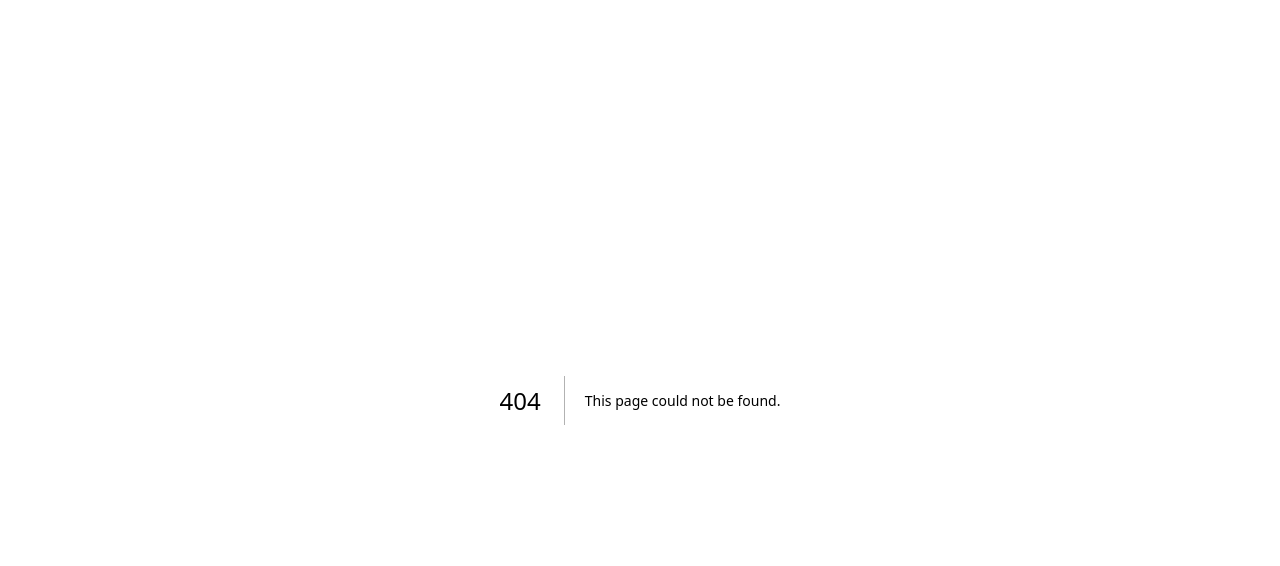
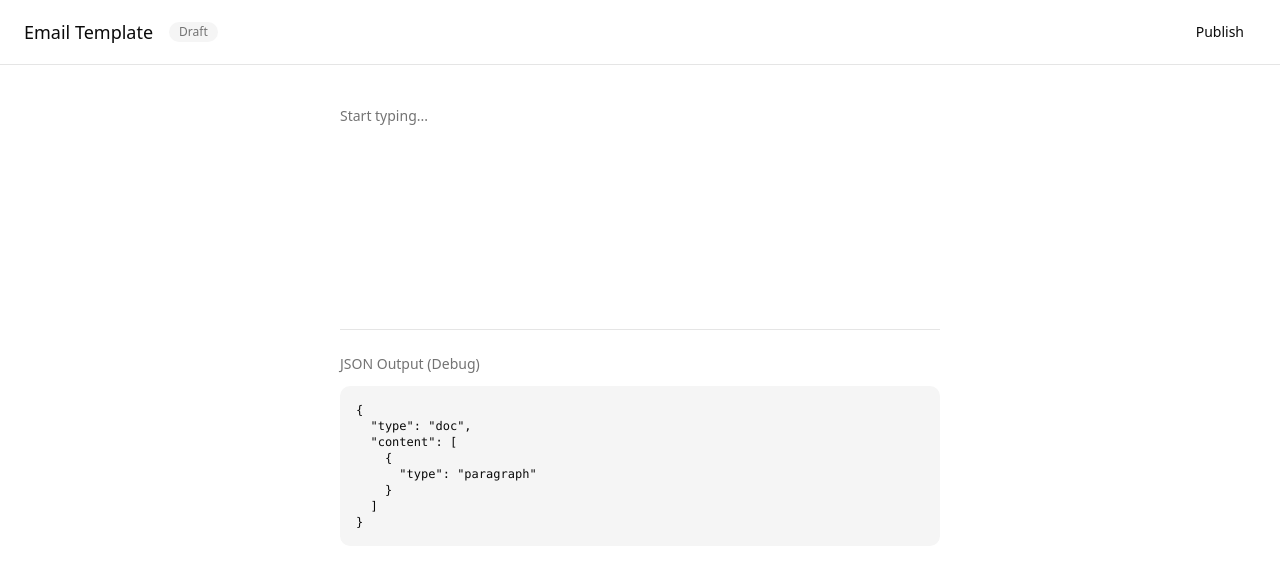
Before and after one commit to stefanraath3/email-builder-wysiwyg, a Next.js app: page /editor in a window 1280 px wide. Before the commit this address had no page. Shown: the top 566 px of the page. Built offline with nearby package versions, Linux system fonts and the light colour scheme.

Commit message:
Integrate TipTap editor with styles and update documentation. Added TipTap dependencies, implemented basic editor setup, and styled components to match the Resend aesthetic. Updated project status to complete Phase 1.

```diff
--- /dev/null
+++ b/app/editor/page.tsx
@@ -0,0 +1,33 @@
+import { EmailEditor } from "@/components/email-editor";
+
+export default function EditorPage() {
+  return (
+    <div className="min-h-screen bg-white">
+      {/* Top Bar */}
+      <div className="border-b border-border bg-white">
+        <div className="mx-auto max-w-7xl px-6 py-4">
+          <div className="flex items-center justify-between">
+            <div className="flex items-center gap-4">
+              <h1 className="text-lg font-medium">Email Template</h1>
+              <span className="rounded-full bg-muted px-2.5 py-0.5 text-xs text-muted-foreground">
+                Draft
+              </span>
+            </div>
+            <div className="flex items-center gap-2">
+              <button className="rounded-md px-3 py-1.5 text-sm font-medium text-foreground hover:bg-muted">
+                Publish
+              </button>
+            </div>
+          </div>
+        </div>
+      </div>
+
+      {/* Editor Canvas */}
+      <div className="mx-auto w-full max-w-7xl px-6 py-8">
+        <div className="mx-auto" style={{ width: "600px" }}>
+          <EmailEditor />
+        </div>
+      </div>
+    </div>
+  );
+}
--- a/app/globals.css
+++ b/app/globals.css
@@ -120,3 +120,95 @@
     @apply bg-background text-foreground;
   }
 }
+
+/* TipTap Editor Styles */
+.ProseMirror {
+  outline: none;
+}
+
+.ProseMirror p {
+  margin: 0;
+  padding: 0;
+}
+
+.ProseMirror p.is-editor-empty:first-child::before {
+  content: attr(data-placeholder);
+  float: left;
+  color: oklch(0.556 0 0);
+  pointer-events: none;
+  height: 0;
+}
+
+.ProseMirror .is-editor-empty:first-child::before {
+  content: attr(data-placeholder);
+  float: left;
+  color: oklch(0.556 0 0);
+  pointer-events: none;
+  height: 0;
+}
+
+.ProseMirror:focus {
+  outline: none;
+}
+
+.ProseMirror h1,
+.ProseMirror h2,
+.ProseMirror h3,
+.ProseMirror h4,
+.ProseMirror h5,
+.ProseMirror h6 {
+  margin: 0;
+  padding: 0;
+  font-weight: 600;
+}
+
+.ProseMirror h1 {
+  font-size: 2em;
+  line-height: 1.2;
+}
+
+.ProseMirror h2 {
+  font-size: 1.5em;
+  line-height: 1.3;
+}
+
+.ProseMirror h3 {
+  font-size: 1.25em;
+  line-height: 1.4;
+}
+
+.ProseMirror ul,
+.ProseMirror ol {
+  margin: 0;
+  padding-left: 1.5em;
+}
+
+.ProseMirror li {
+  margin: 0;
+  padding: 0;
+}
+
+.ProseMirror blockquote {
+  margin: 0;
+  padding-left: 1em;
+  border-left: 3px solid oklch(0.922 0 0);
+}
+
+.ProseMirror code {
+  background-color: oklch(0.97 0 0);
+  padding: 0.125em 0.25em;
+  border-radius: 0.25rem;
+  font-size: 0.9em;
+}
+
+.ProseMirror pre {
+  background-color: oklch(0.97 0 0);
+  padding: 0.75em 1em;
+  border-radius: 0.375rem;
+  overflow-x: auto;
+}
+
+.ProseMirror pre code {
+  background-color: transparent;
+  padding: 0;
+}
--- /dev/null
+++ b/components/email-editor.tsx
@@ -0,0 +1,89 @@
+"use client";
+
+import { useEditor, EditorContent } from "@tiptap/react";
+import StarterKit from "@tiptap/starter-kit";
+import Placeholder from "@tiptap/extension-placeholder";
+import { useEffect, useState, useRef } from "react";
+
+const STORAGE_KEY = "email-editor-content";
+
+export function EmailEditor() {
+  const [editorJSON, setEditorJSON] = useState<any>(null);
+  const saveTimeoutRef = useRef<NodeJS.Timeout | null>(null);
+
+  const editor = useEditor({
+    immediatelyRender: false,
+    extensions: [
+      StarterKit,
+      Placeholder.configure({
+        placeholder: "Start typing...",
+      }),
+    ],
+    content: "",
+    editorProps: {
+      attributes: {
+        class:
+          "focus:outline-none min-h-[200px] px-0 py-2 text-[14px] leading-[1.55] text-foreground",
+      },
+    },
+    onUpdate: ({ editor }) => {
+      const json = editor.getJSON();
+      setEditorJSON(json);
+
+      // Debounce localStorage saves
+      if (saveTimeoutRef.current) {
+        clearTimeout(saveTimeoutRef.current);
+      }
+      saveTimeoutRef.current = setTimeout(() => {
+        localStorage.setItem(STORAGE_KEY, JSON.stringify(json));
+      }, 300);
+    },
+  });
+
+  // Load content from localStorage on mount and initialize JSON
+  useEffect(() => {
+    if (!editor) return;
+
+    const savedContent = localStorage.getItem(STORAGE_KEY);
+    if (savedContent) {
+      try {
+        const json = JSON.parse(savedContent);
+        editor.commands.setContent(json);
+        setEditorJSON(json);
+      } catch (error) {
+        console.error("Failed to load saved content:", error);
+        setEditorJSON(editor.getJSON());
+      }
+    } else {
+      // Initialize with empty editor JSON
+      setEditorJSON(editor.getJSON());
+    }
+  }, [editor]);
+
+  // Cleanup timeout on unmount
+  useEffect(() => {
+    return () => {
+      if (saveTimeoutRef.current) {
+        clearTimeout(saveTimeoutRef.current);
+      }
+    };
+  }, []);
+
+  if (!editor) {
+    return null;
+  }
+
+  return (
+    <div className="w-full">
+      <EditorContent editor={editor} />
+      <div className="mt-8 border-t pt-6">
+        <h3 className="text-sm font-medium mb-3 text-muted-foreground">
+          JSON Output (Debug)
+        </h3>
+        <pre className="bg-muted p-4 rounded-lg overflow-auto text-xs">
+          {JSON.stringify(editorJSON, null, 2)}
+        </pre>
+      </div>
+    </div>
+  );
+}
--- a/package.json
+++ b/package.json
@@ -36,6 +36,10 @@
     "@radix-ui/react-toggle": "^1.1.10",
     "@radix-ui/react-toggle-group": "^1.1.11",
     "@radix-ui/react-tooltip": "^1.2.8",
+    "@tiptap/extension-placeholder": "^3.10.7",
+    "@tiptap/pm": "^3.10.7",
+    "@tiptap/react": "^3.10.7",
+    "@tiptap/starter-kit": "^3.10.7",
     "class-variance-authority": "^0.7.1",
     "clsx": "^2.1.1",
     "cmdk": "^1.1.1",
```
Also changed, not shown: 2 other files (tests, documents, lock files or other folders).
